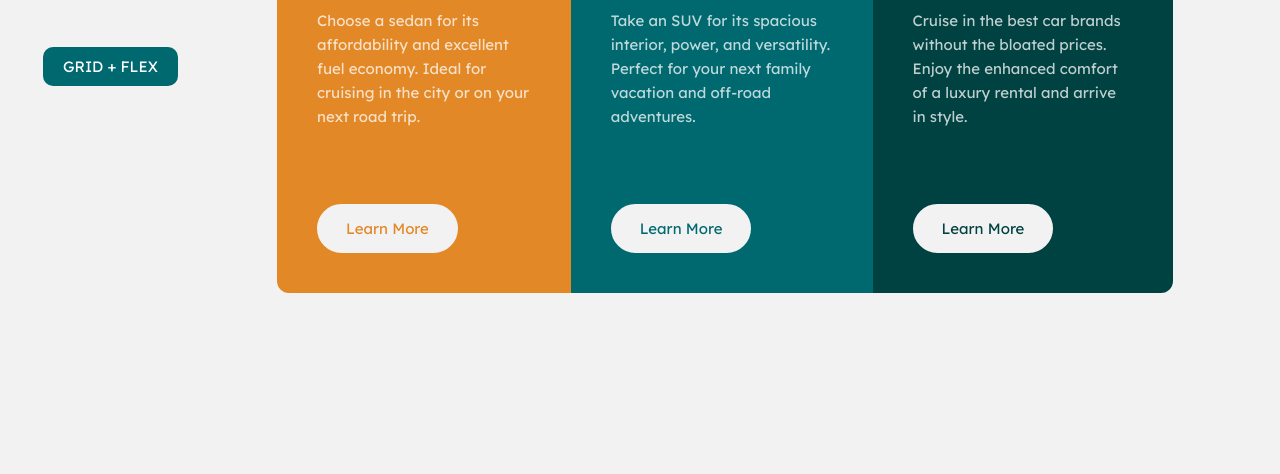
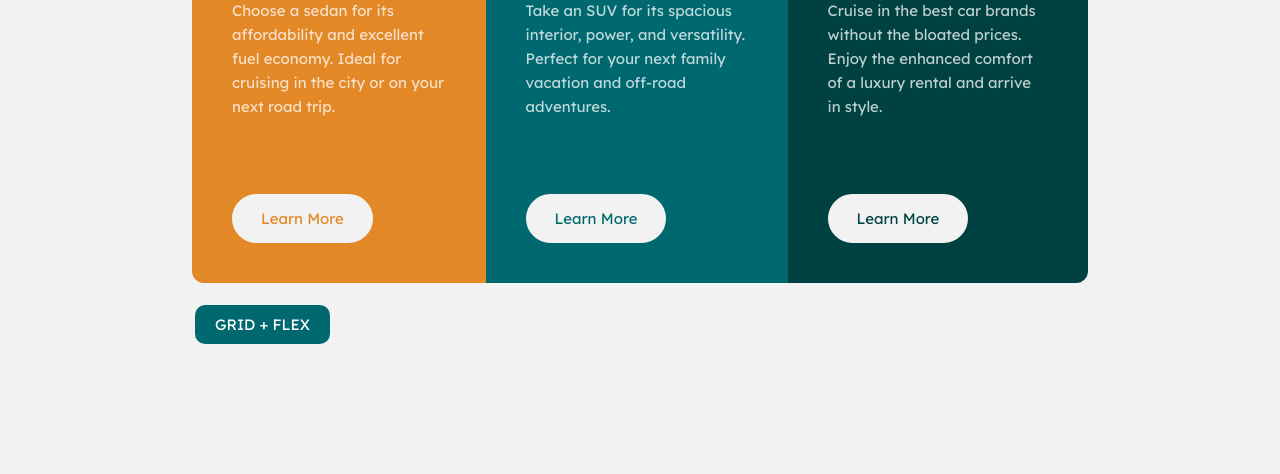
Before and after one commit to mrrpablo/zuri-task1, a plain HTML site: page index.html in a window 1280 px wide. Shown: the part 342-816 px from the top of the page. Drawn offline with Linux system fonts and the light colour scheme.

Commit message:
new commit

```diff
--- a/index.html
+++ b/index.html
@@ -8,11 +8,6 @@
   <title>Frontend Mentor | 3-column preview card component</title>
 </head>
 <body>
-  <header>
-    <nav>
-      <a href="/grid/index.html" class="cta">Grid + Flex</a>
-    </nav>
-  </header>
 
   <div class="container">
     <div class="wrapper">
@@ -40,7 +35,7 @@
           <a href="#">Learn More</a>
       </div>
     </div>
-
+    <a href="/grid/grid.html" class="cta">Grid + Flex</a>
   </div>
 
 </body>
```
Also changed, not shown: grid/grid.html (renamed from grid/index.html, +1 -6 lines).
